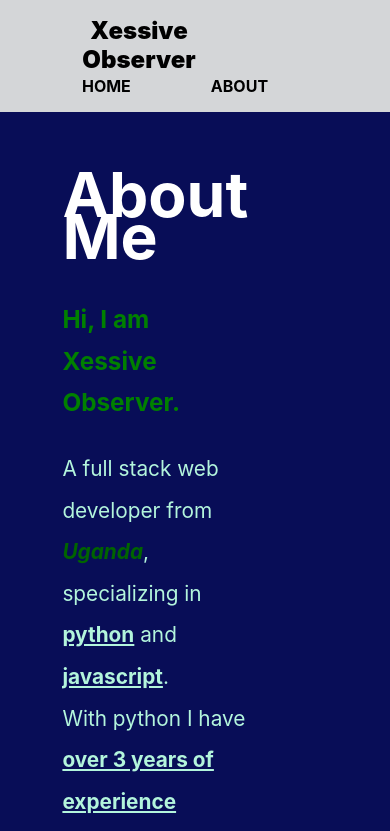
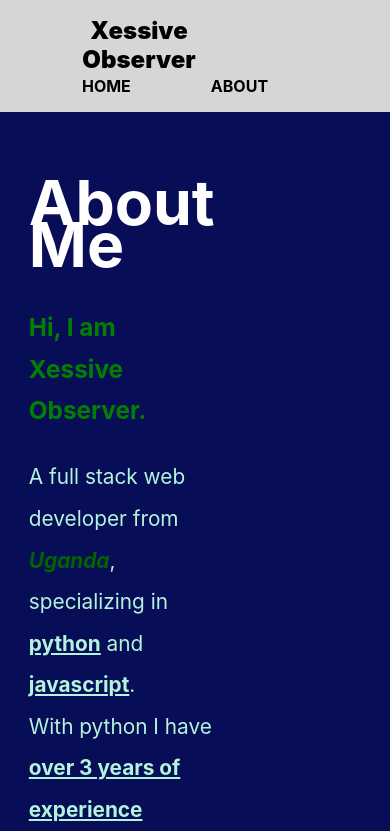
Before and after one commit to XessiveObserver/portfolio, a Next.js app: page /About/AboutIndex in a window 390 px wide. Shown: the top 831 px of the page. Built offline with nearby package versions, Linux system fonts and the light colour scheme.

Commit message:
responsive.

```diff
--- a/components/About/AboutHero.js
+++ b/components/About/AboutHero.js
@@ -8,8 +8,8 @@ const AboutHeroContainer = styled.div`
 
 `;
 const AboutLeftHero = styled.div`
-    flex: 2;
-    vertical-align: middle;
+    flex: 1;
+    margin: 1.8em;
      h1{
         text-align: left;
         color: white;
@@ -19,7 +19,7 @@ const AboutLeftHero = styled.div`
         color: green;
     }
     p{
-        margin: 3em;
+
         text-align: left;
         color: #b3f5dc;
         line-height: 2em;
--- a/components/HomPageLayout/IndexLayout.js
+++ b/components/HomPageLayout/IndexLayout.js
@@ -10,7 +10,7 @@ const MiniBio = styled.div`
 `;
 const LeftContent = styled.div`
     flex: 1;
-    margin: 2em;
+    margin: 1.8em;
 
     h1{
         text-align: left;
--- a/components/Nav/NavBarIndex.js
+++ b/components/Nav/NavBar.js
@@ -1,11 +1,11 @@
 import React from 'react'
 import Link from 'next/link'
-import { NavBar, Logo } from './NavBarIndexStyles'
+import { Nav, Logo } from './NavBarStyles'
 
 
-export const NavBarIndex = () => {
+export const NavBar = () => {
     return (
-        <NavBar>
+        <Nav>
 
             <ul>
                 <li>
@@ -23,6 +23,6 @@ export const NavBarIndex = () => {
                 </li>
 
             </ul>
-        </NavBar>
+        </Nav>
     )
 }
--- a/components/Nav/NavBarIndexStyles.js
+++ b/components/Nav/NavBarStyles.js
@@ -1,6 +1,6 @@
 import styled from "styled-components";
 
-export const NavBar = styled.div`
+export const Nav = styled.div`
     display: flex;
     flex-direction: column;
     align-items: center;
--- a/pages/About/AboutIndex.js
+++ b/pages/About/AboutIndex.js
@@ -1,21 +1,19 @@
 import React from 'react'
 import Footer from '../../components/Footer/Footer'
-import { NavBarIndex } from '../../components/Nav/NavBarIndex'
+import { NavBar } from '../../components/Nav/NavBar'
 import { AboutHero } from '../../components/About/AboutHero'
 import styled from 'styled-components'
 import { Agenda } from '../../components/About/Agenda'
 import { ProjectSocial } from '../../components/About/ProjectSocial'
 
 const ContainerAbout = styled.div`
-    display: flex;
-    flex-direction: column;
     background-color: #d4d6d8;
 `;
 
 const AboutIndex = () => {
     return (
         <ContainerAbout>
-            <NavBarIndex />
+            <NavBar />
             <AboutHero />
             <Agenda />
             <ProjectSocial />
--- a/pages/index.js
+++ b/pages/index.js
@@ -3,7 +3,7 @@ import Footer from '../components/Footer/Footer'
 import { IndexLayout } from '../components/HomPageLayout/IndexLayout'
 import { Services } from '../components/HomPageLayout/Services'
 import TechStack from '../components/HomPageLayout/TechStack'
-import { NavBarIndex } from '../components/Nav/NavBarIndex'
+import { NavBar } from '../components/Nav/NavBar'
 
 
 export default function Home() {
@@ -14,7 +14,7 @@ export default function Home() {
         <meta name="description" content="Generated by create next app" />
         <link rel="icon" href="/favicon.ico" />
       </Head>
-      <NavBarIndex />
+      <NavBar />
       <IndexLayout />
       <h1>Services</h1>
       <Services />
```
